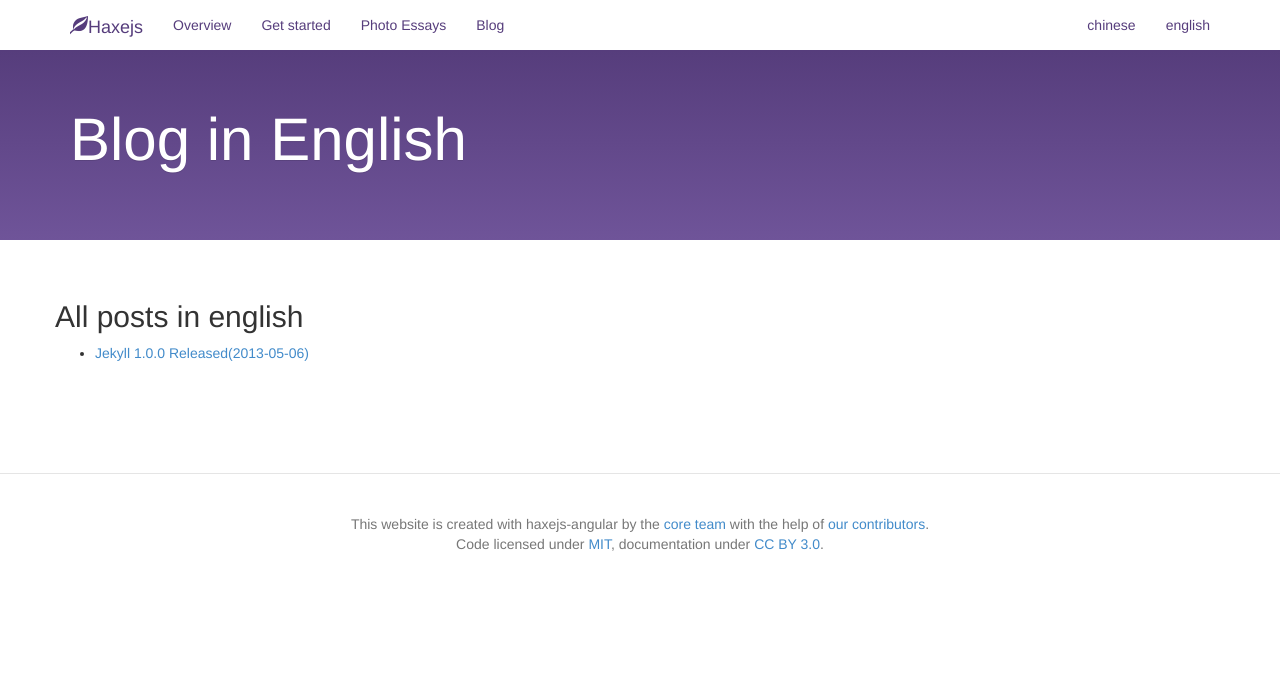
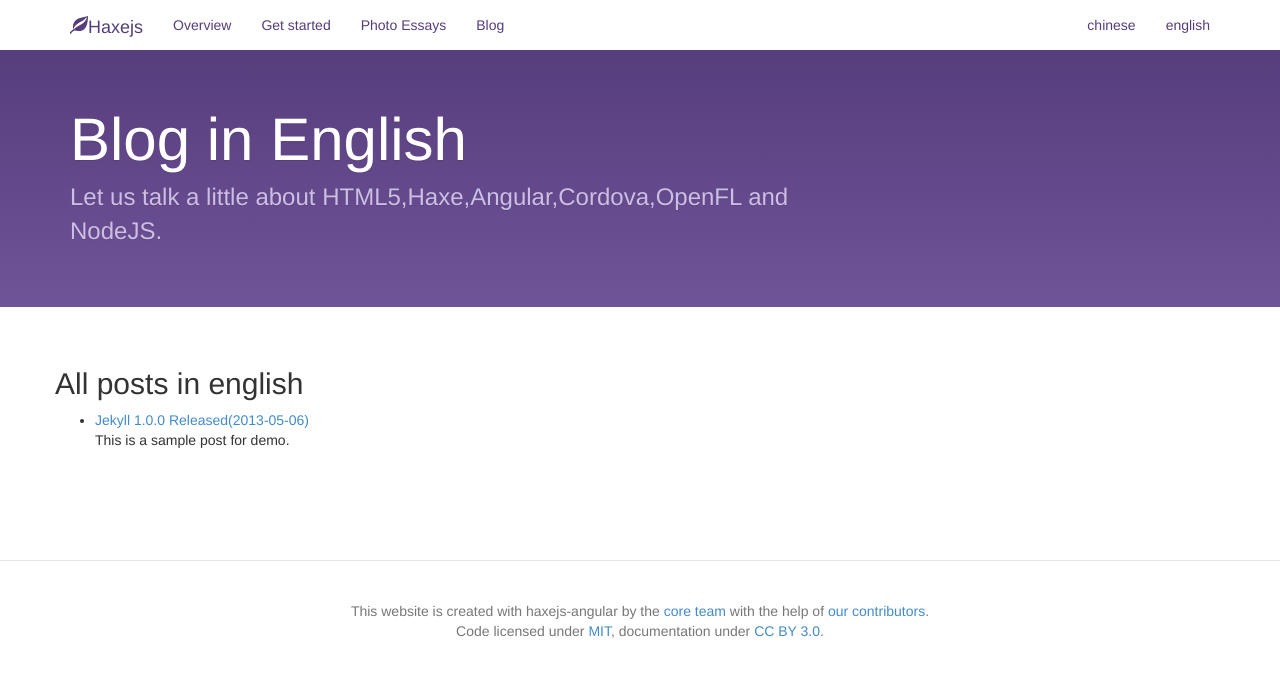
Before and after one commit to haxejs/haxejs.com, a Jekyll site: the page built from blog/en/index.html, in a window 1280 px wide. Shown: the top 677 px of the page. Built offline with Jekyll 4.4.1, drawn with Linux system fonts in a browser that asks for light colours; Markdown is read by kramdown in place of the engine named in the settings.

Commit message:
show post description

```diff
--- a/_posts/2013-05-06-jekyll-1-0-0-released.md
+++ b/_posts/2013-05-06-jekyll-1-0-0-released.md
@@ -1,6 +1,7 @@
 ---
 layout: post_en
 title: "Jekyll 1.0.0 Released"
+description: This is a sample post for demo.
 date: "2013-05-06 02:12:52 +0200"
 author: kmshi
 categories: [en]
--- a/blog/en/index.html
+++ b/blog/en/index.html
@@ -1,12 +1,14 @@
 ---
 layout: default_en
 title: Blog in English
+description: Let us talk a little about HTML5,Haxe,Angular,Cordova,OpenFL and NodeJS.
 permalink: /blog/en/
 author: all
 ---
 <h2>All posts in english</h2>
 <ul>
     {% for post in site.categories.en %}
-    <li><a href="{{ post.url }}">{{ post.title }}({{ post.date | date:  "%Y-%m-%d"  }})</a></li>
+    <li><a href="{{ post.url }}">{{ post.title }}({{ post.date | date:  "%Y-%m-%d"  }})</a>
+    <p>{{ post.description }}</p></li>
     {% endfor %}
 </ul>
--- a/blog/zh/index.html
+++ b/blog/zh/index.html
@@ -2,11 +2,12 @@
 layout: default_zh
 permalink: /blog/zh/
 title: 中文博客文章
-description: 让我们一起谈谈HTML5,Haxe,Angular,Cordova,Openfl与NodeJS吧.
+description: 让我们一起谈谈HTML5,Haxe,Angular,Cordova,OpenFL与NodeJS吧.
 ---
 <h2>全部中文文章</h2>
 <ul>
     {% for post in site.categories.zh %}
-    <li><a href="{{ post.url }}">{{ post.title }}({{ post.date | date:  "%Y-%m-%d"  }})</a></li>
+    <li><a href="{{ post.url }}">{{ post.title }}({{ post.date | date:  "%Y-%m-%d"  }})</a>
+    <p>{{ post.description }}</p></li>
     {% endfor %}
 </ul>
```
